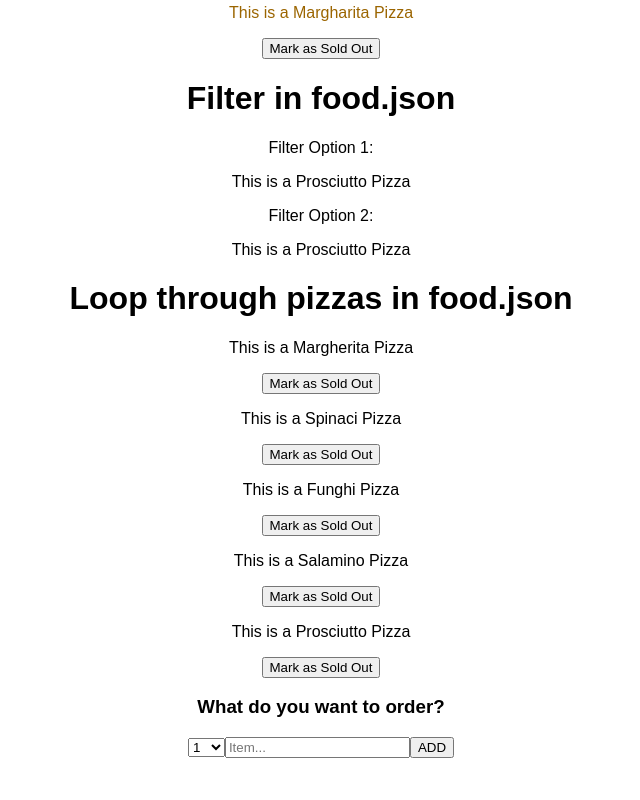
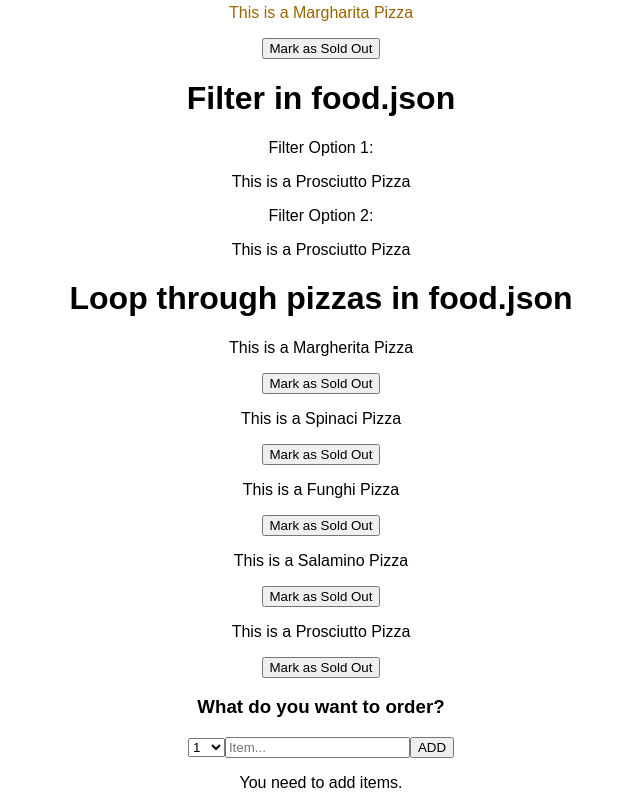
Before and after one commit to wuztb/code-sandbox-react-alpha, a React (Create React App) app: page / in a window 1280 px wide. Shown: the part 245-1045 px from the top of the page, without its empty margins (319-959 px from the left). Before the commit the page ends 1019 px from the top, so only its background shows below. Built offline with nearby package versions, Linux system fonts and the light colour scheme.

Commit message:
added stats component.

```diff
--- a/src/pages/FoodOrder.js
+++ b/src/pages/FoodOrder.js
@@ -1,4 +1,19 @@
 import { useState, useEffect } from "react";
+
+function Stats({ items }) {
+  //if there are no items return a message.
+  if (!items.length) return <div>You need to add items.</div>;
+  //if there are items continue with the logic below.
+  //state can be dervided. Never use state variables for stated that can be calculated or derived to avoud complexit and re-renders.
+  const numItems = items.length;
+  const numChecked = items.filter((item) => item.checked).length;
+  const percentage = Math.round((numChecked / numItems) * 100);
+  return (
+    <div>
+      You have {numItems} items and checked {numChecked} ({percentage}%).
+    </div>
+  );
+}
 
 function DisplayAddedItem({ item, onDeleteItem, onToggleItem }) {
   //calling the passed function to handle state in the parent component which manages the items
@@ -53,7 +68,6 @@ export default function FoodOrder() {
   const [quantity, setQuantity] = useState(1);
   const [addedItemMsg, setAddedItemMsg] = useState("");
   const [addedItems, setAddedItems] = useState([]);
-  const numItem = addedItems.length; //state can be dervided. Never use state variables for stated that can be calculated or derived to avoud complexit and re-renders.
 
   //benefits of using a form submit instead of just a button event:
   //Automatically handles the "Enter" key to trigger submission, A <form> is the semantic HTML element for data submission.
@@ -129,6 +143,7 @@ export default function FoodOrder() {
           onToggleItem={handleToggleItem}
         />
       </div>
+      <Stats items={addedItems} />
     </div>
   );
 }
```
